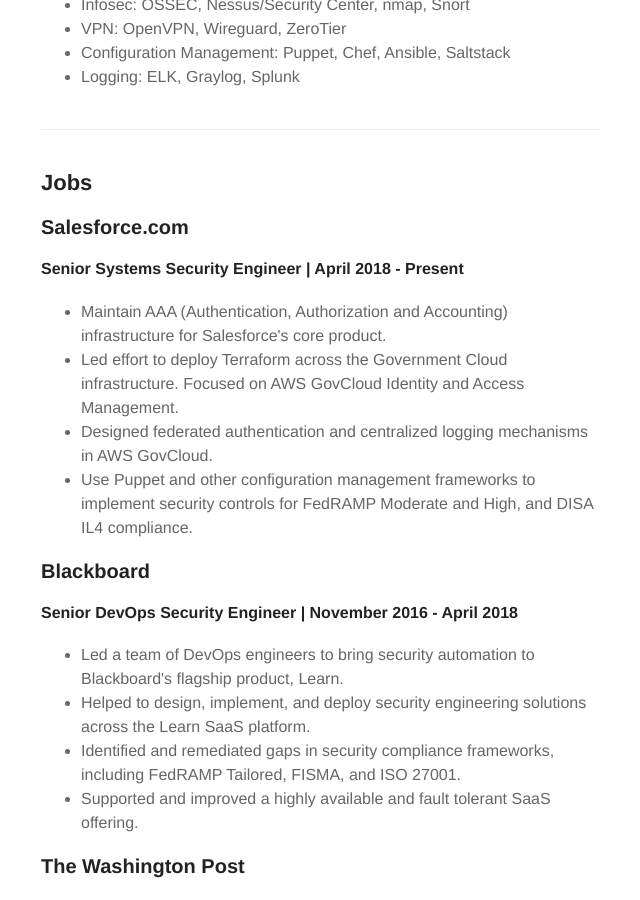
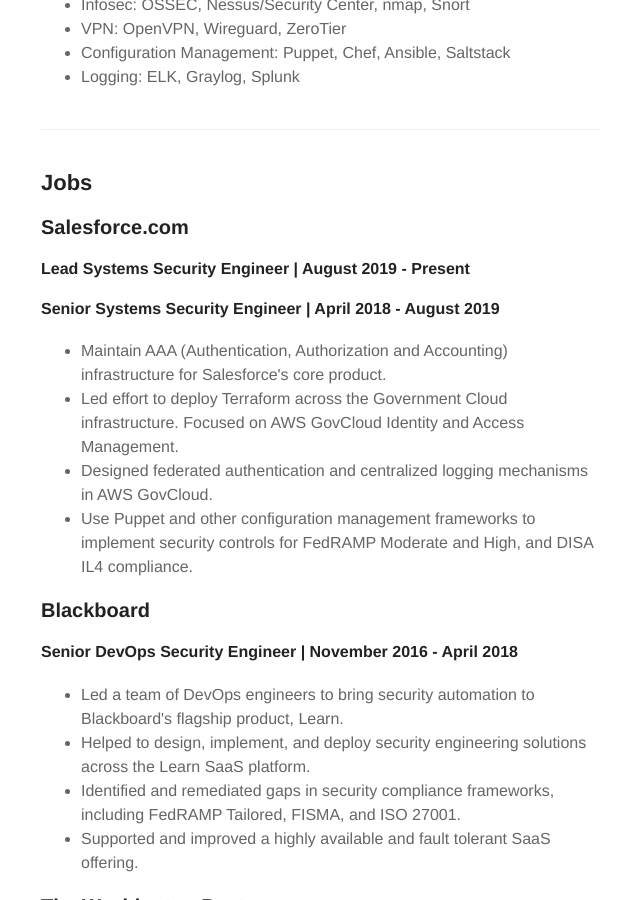
Before and after one commit to jmhale/jmhale.github.io, a Jekyll site: the page built from about.md, in a window 1280 px wide and 900 px high, scrolled down 877 px. Shown: the whole window, without its empty margins (319-959 px from the left). Built offline with Jekyll 4.4.1, drawn with Linux system fonts in a browser that asks for light colours.

Commit message:
Add new title

```diff
--- a/about.md
+++ b/about.md
@@ -31,7 +31,8 @@ layout: page
 
 <h2>Jobs</h2>
 <h3>Salesforce.com</h3>
-<h4>Senior Systems Security Engineer | April 2018 - Present</h4>
+<h4>Lead Systems Security Engineer | August 2019 - Present</h4>
+<h4>Senior Systems Security Engineer | April 2018 - August 2019</h4>
 <ul class="skill-list">
 	<li>Maintain AAA (Authentication, Authorization and Accounting) infrastructure for Salesforce's core product.</li>
 	<li>Led effort to deploy Terraform across the Government Cloud infrastructure. Focused on AWS GovCloud Identity and Access Management.</li>
```
